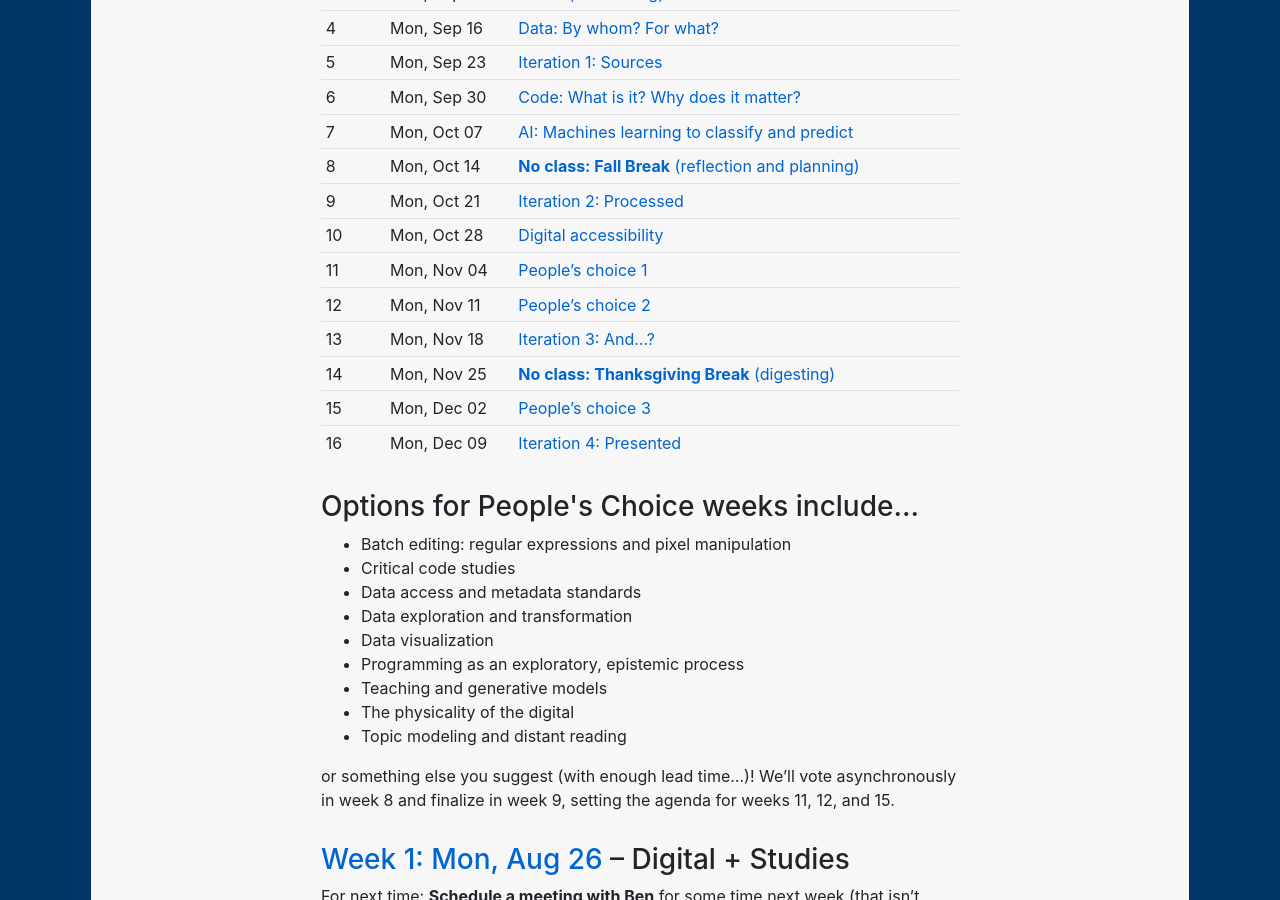
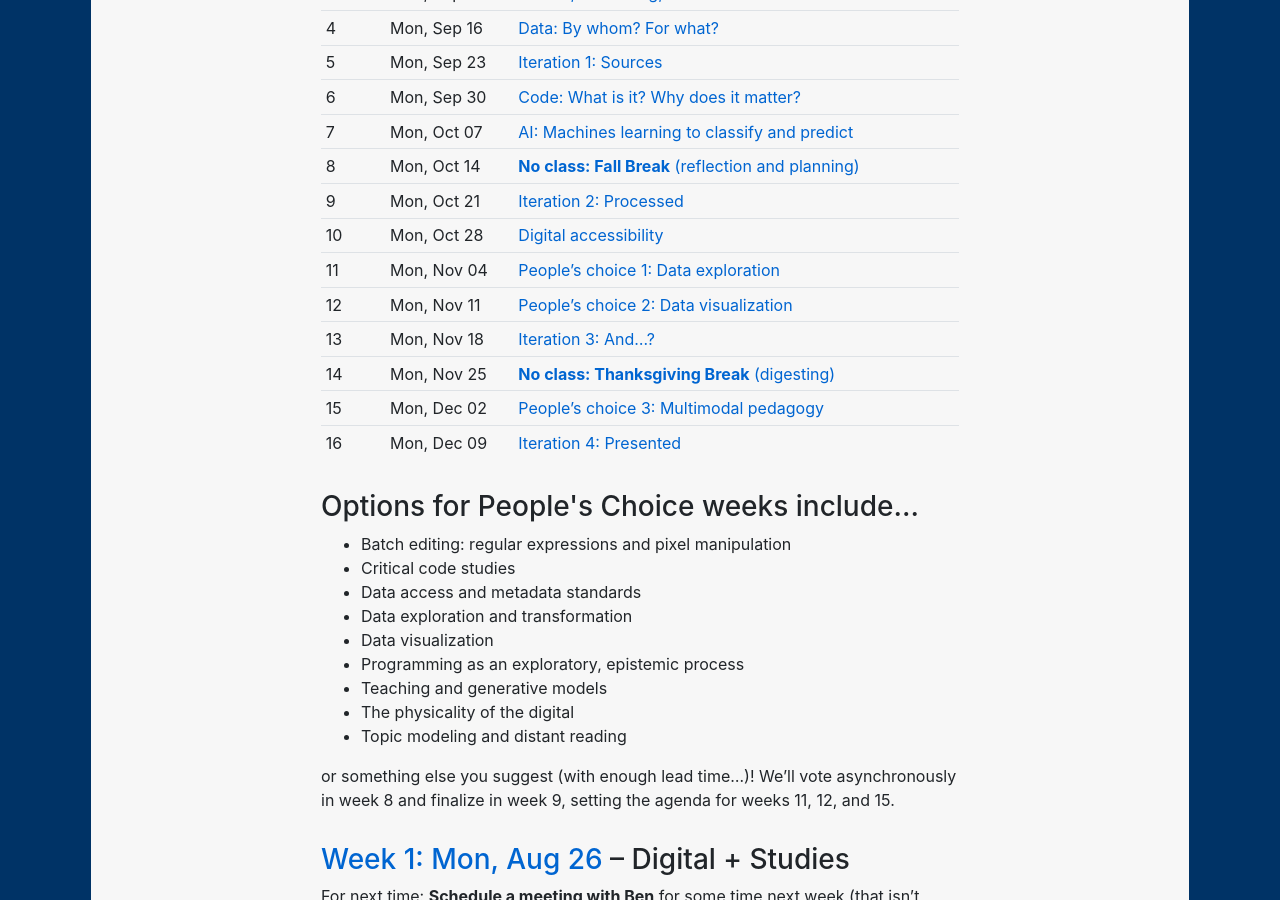
Before and after one commit to benmiller314/dsam2024fall, a Jekyll site: the page built from schedule.md, in a window 1280 px wide and 900 px high, scrolled down 958 px. Built offline with Jekyll 4.4.1, drawn with Linux system fonts in a browser that asks for light colours; our own code applies the rules of GitHub Pages for plain Markdown files.

Commit message:
add people's choices to list at top of schedule

```diff
--- a/schedule.md
+++ b/schedule.md
@@ -38,11 +38,11 @@ Week | Date | Lesson Title
 8 | Mon, Oct 14 | [**No class: Fall Break** (reflection and planning)](#week-08) <!-- Sukkot begins Wed night. -->
 9 | Mon, Oct 21 | [Iteration 2: Processed](#week-09) <!-- Descriptive metadata. Exhibits. Hoshanna Rabba begins Wed night 10/23. Monitored withdrawal by Friday 10/25 -->
 10 | Mon, Oct 28 | [Digital accessibility](#week-10) <!-- Structured content and navigability. Font sizes and color. Alternative presentations. Spring enrollment begins. -->
-11 | Mon, Nov 04 | [People's choice 1](#week-11) <!-- "family weekend" Friday 11/8 – Sun 11/10-->
-12 | Mon, Nov 11 | [People's choice 2](#week-12)
+11 | Mon, Nov 04 | [People's choice 1: Data exploration](#week-11) <!-- "family weekend" Friday 11/8 – Sun 11/10-->
+12 | Mon, Nov 11 | [People's choice 2: Data visualization](#week-12)
 13 | Mon, Nov 18 | [Iteration 3: And...?](#week-13) <!-- making an argument -->
 14 | Mon, Nov 25 | [**No class: Thanksgiving Break** (digesting)](#week-14)
-15 | Mon, Dec 02 | [People's choice 3](#week-15)
+15 | Mon, Dec 02 | [People's choice 3: Multimodal pedagogy](#week-15)
 16 | Mon, Dec 09 | [Iteration 4: Presented](#week-16) <!-- facing the public -->
 {: .table .table-sm}
 
```
